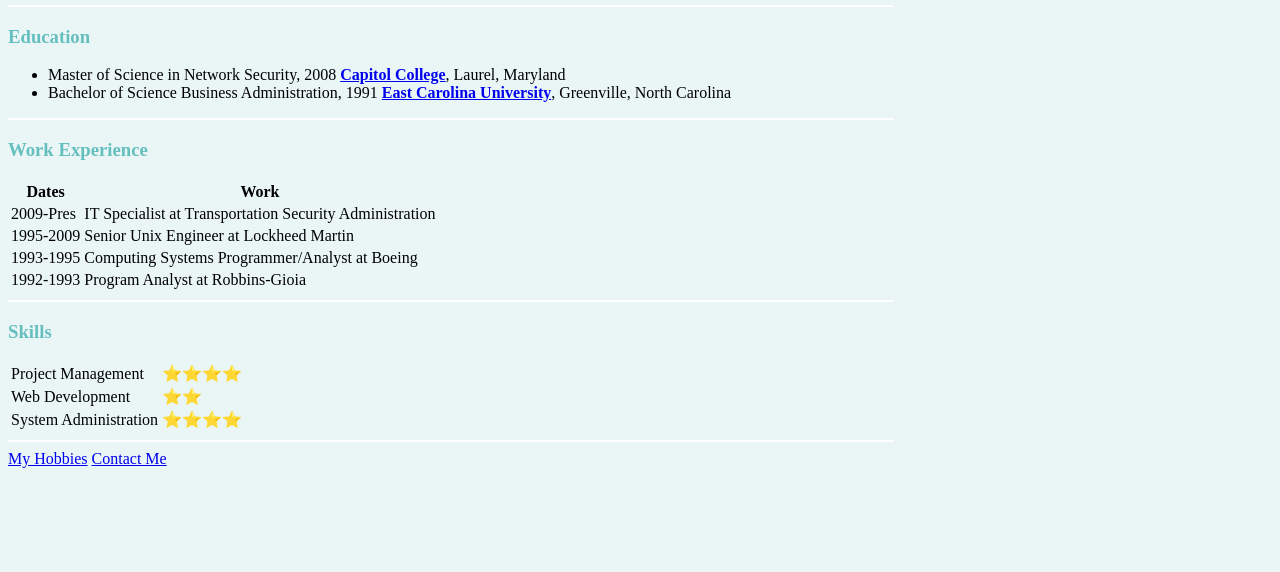
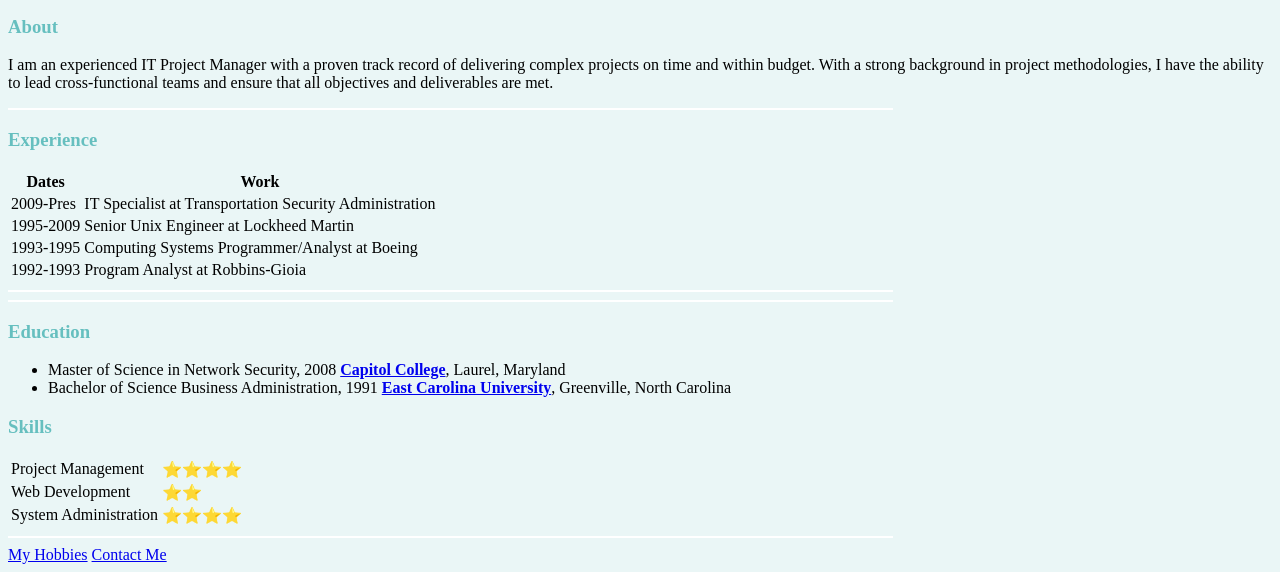
Before and after one commit to artsingletary/cv, a plain HTML site: page index.html in a window 1280 px wide. Shown: the part 237-809 px from the top of the page. Drawn offline with Linux system fonts and the light colour scheme.

Commit message:
Added about section

```diff
--- a/index.html
+++ b/index.html
@@ -15,16 +15,14 @@
         </td>
       </tr>
     </table>
+    <h3>About</h3>
+    <p>I am an experienced IT Project Manager with a proven track record of delivering complex projects
+       on time and within budget.  With a strong background in project methodologies, I have the ability to
+       lead cross-functional teams and ensure that all objectives and deliverables are met.
+    </p>
 
     <hr size="3" noshade>
-    <h3>Education</h3>
-    <ul>
-      <li>Master of Science in Network Security, 2008 <strong><a = href="https://www.captechu.edu">Capitol College</a></strong>, Laurel, Maryland</li>
-      <li>Bachelor of Science Business Administration, 1991 <strong><a href="https://www.ecu.edu/">East Carolina University</a></strong>, Greenville, North Carolina</li>
-    </ul>
-
-    <hr size="3" noshade>
-    <h3>Work Experience</h3>
+    <h3>Experience</h3>
     <table cellspace="30">
       <thead>
         <tr>
@@ -51,6 +49,13 @@
     </table>
     <hr size="3" noshade>
 
+    <hr size="3" noshade>
+    <h3>Education</h3>
+    <ul>
+      <li>Master of Science in Network Security, 2008 <strong><a = href="https://www.captechu.edu">Capitol College</a></strong>, Laurel, Maryland</li>
+      <li>Bachelor of Science Business Administration, 1991 <strong><a href="https://www.ecu.edu/">East Carolina University</a></strong>, Greenville, North Carolina</li>
+    </ul>
+
     <h3>Skills</h3>
     <table cellspace="12">
       <tr>
```
